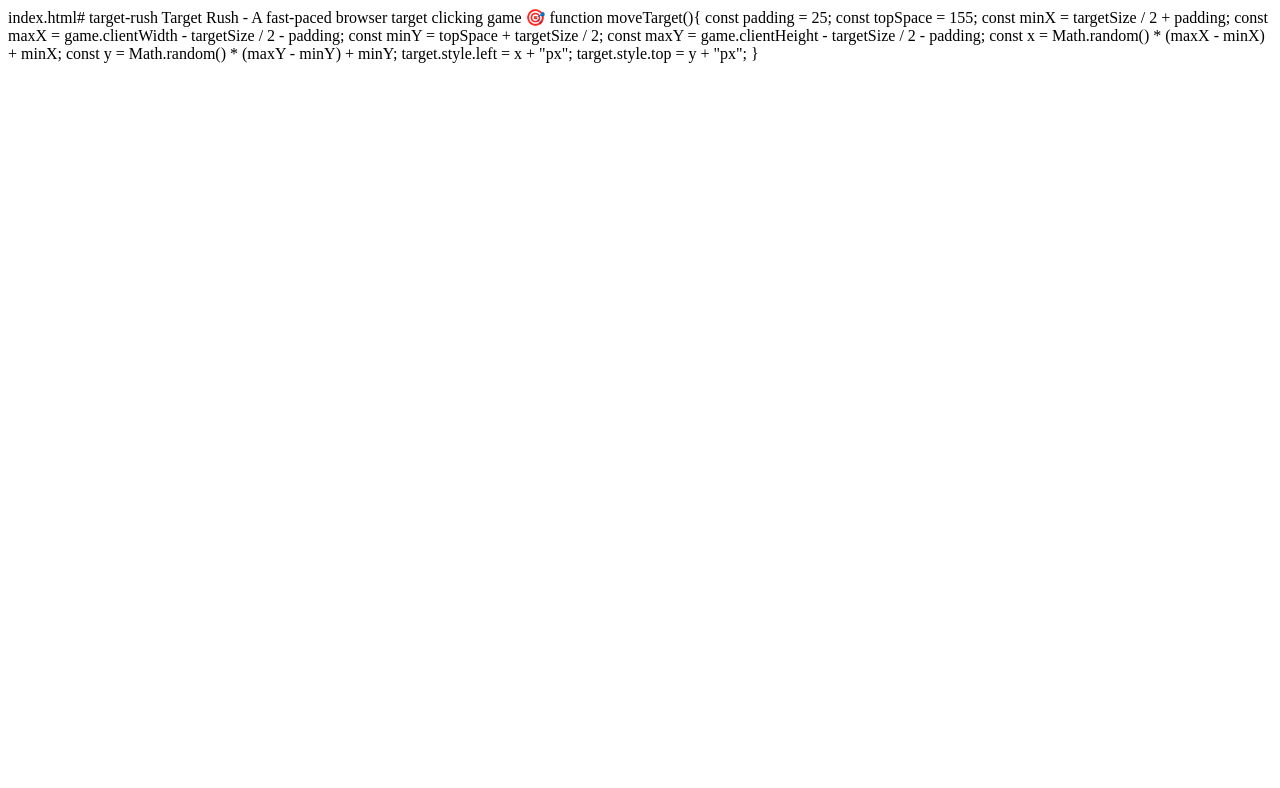
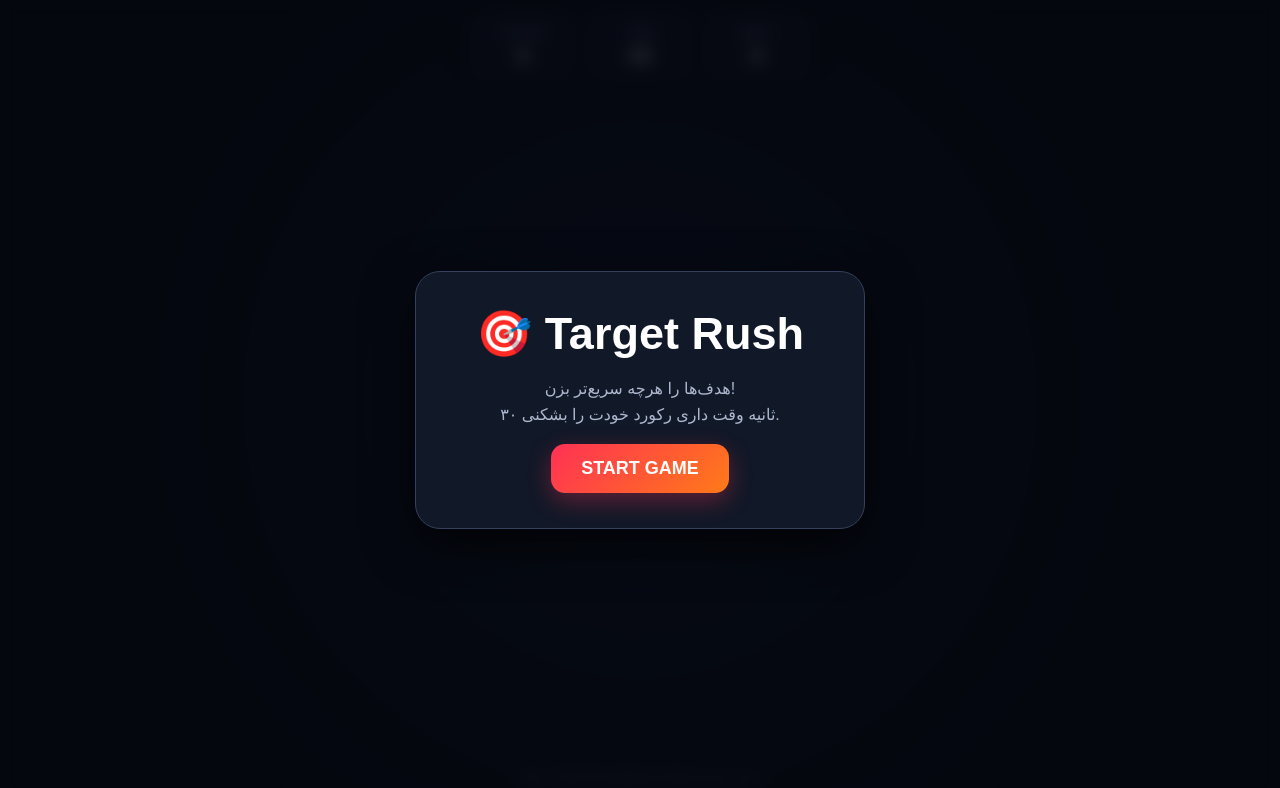
Before and after one commit to MirzaMcgM1390/target-rush, a plain HTML site: page index.html in a window 1280 px wide. Drawn offline with Linux system fonts and the light colour scheme.

Commit message:
Update index.html

```diff
--- a/index.html
+++ b/index.html
@@ -1,9 +1,236 @@
-index.html# target-rush
-Target Rush - A fast-paced browser target clicking game 🎯
+<!DOCTYPE html>
+<html lang="en">
+<head>
+<meta charset="UTF-8">
+<meta name="viewport" content="width=device-width,initial-scale=1.0">
+<title>Target Rush 🎯</title>
+
+<style>
+*{box-sizing:border-box}
+html,body{
+  margin:0;
+  width:100%;
+  height:100%;
+  overflow:hidden;
+  font-family:Arial,sans-serif;
+  background:#080b12;
+  color:white;
+}
+#game{
+  position:relative;
+  width:100%;
+  height:100%;
+  background:
+    radial-gradient(circle at center,#17213a 0%,#080b12 70%);
+  cursor:crosshair;
+}
+#top{
+  position:absolute;
+  top:15px;
+  left:50%;
+  transform:translateX(-50%);
+  display:flex;
+  gap:12px;
+  z-index:5;
+  flex-wrap:wrap;
+  justify-content:center;
+}
+.box{
+  min-width:105px;
+  padding:10px 15px;
+  border-radius:14px;
+  background:rgba(20,27,45,.9);
+  border:1px solid #34405e;
+  text-align:center;
+  box-shadow:0 5px 20px #0008;
+}
+.label{
+  font-size:12px;
+  color:#9ca9c8;
+}
+.value{
+  font-size:22px;
+  font-weight:bold;
+  margin-top:3px;
+}
+#target{
+  position:absolute;
+  width:80px;
+  height:80px;
+  border-radius:50%;
+  display:none;
+  transform:translate(-50%,-50%);
+  background:
+    radial-gradient(circle,
+      #fff 0 10%,
+      #e53935 11% 30%,
+      #fff 31% 48%,
+      #e53935 49% 68%,
+      #fff 69% 100%);
+  box-shadow:0 0 25px #ff334d;
+  user-select:none;
+}
+#target:active{
+  transform:translate(-50%,-50%) scale(.88);
+}
+#startScreen,#gameOver{
+  position:absolute;
+  inset:0;
+  display:flex;
+  align-items:center;
+  justify-content:center;
+  text-align:center;
+  background:rgba(4,7,14,.82);
+  backdrop-filter:blur(8px);
+  z-index:10;
+}
+.panel{
+  width:min(90%,450px);
+  padding:35px 25px;
+  border-radius:25px;
+  background:#111827;
+  border:1px solid #34405e;
+  box-shadow:0 15px 50px #000b;
+}
+h1{
+  margin:0 0 10px;
+  font-size:45px;
+}
+p{
+  color:#aeb9d0;
+  line-height:1.6;
+}
+button{
+  border:0;
+  border-radius:14px;
+  padding:14px 30px;
+  font-size:18px;
+  font-weight:bold;
+  color:white;
+  background:linear-gradient(135deg,#ff3155,#ff7a18);
+  cursor:pointer;
+  box-shadow:0 8px 25px #ff315555;
+}
+button:active{
+  transform:scale(.96);
+}
+#gameOver{display:none}
+.bigScore{
+  font-size:50px;
+  font-weight:bold;
+  margin:10px 0 20px;
+  color:#ff526d;
+}
+#hint{
+  position:absolute;
+  bottom:15px;
+  left:50%;
+  transform:translateX(-50%);
+  color:#687694;
+  font-size:13px;
+}
+</style>
+</head>
+
+<body>
+
+<div id="game">
+
+  <div id="top">
+    <div class="box">
+      <div class="label">SCORE</div>
+      <div id="score" class="value">0</div>
+    </div>
+
+    <div class="box">
+      <div class="label">TIME</div>
+      <div id="time" class="value">30</div>
+    </div>
+
+    <div class="box">
+      <div class="label">BEST</div>
+      <div id="best" class="value">0</div>
+    </div>
+  </div>
+
+  <div id="target"></div>
+
+  <div id="hint">Tap / Click the targets as fast as you can!</div>
+
+  <div id="startScreen">
+    <div class="panel">
+      <h1>🎯 Target Rush</h1>
+      <p>
+        هدف‌ها را هرچه سریع‌تر بزن!<br>
+        ۳۰ ثانیه وقت داری رکورد خودت را بشکنی.
+      </p>
+      <button onclick="startGame()">START GAME</button>
+    </div>
+  </div>
+
+  <div id="gameOver">
+    <div class="panel">
+      <h1>🏁 Game Over</h1>
+      <div class="bigScore" id="finalScore">0</div>
+      <p id="resultText"></p>
+      <button onclick="startGame()">PLAY AGAIN</button>
+    </div>
+  </div>
+
+</div>
+
+<script>
+const game = document.getElementById("game");
+const target = document.getElementById("target");
+const scoreEl = document.getElementById("score");
+const timeEl = document.getElementById("time");
+const bestEl = document.getElementById("best");
+const startScreen = document.getElementById("startScreen");
+const gameOver = document.getElementById("gameOver");
+const finalScore = document.getElementById("finalScore");
+const resultText = document.getElementById("resultText");
+
+let score = 0;
+let time = 30;
+let playing = false;
+let timer;
+let targetSize = 80;
+
+let best = Number(localStorage.getItem("targetRushBest") || 0);
+bestEl.textContent = best;
+
+function startGame(){
+  clearInterval(timer);
+
+  score = 0;
+  time = 30;
+  targetSize = 80;
+  playing = true;
+
+  scoreEl.textContent = score;
+  timeEl.textContent = time;
+
+  startScreen.style.display = "none";
+  gameOver.style.display = "none";
+
+  target.style.display = "block";
+
+  moveTarget();
+
+  timer = setInterval(() => {
+    time--;
+    timeEl.textContent = time;
+
+    if(time <= 0){
+      endGame();
+    }
+  },1000);
+}
+
 function moveTarget(){
 
-  const padding = 25;
-  const topSpace = 155;
+  const padding = 20;
+  const topSpace = 90;
 
   const minX = targetSize / 2 + padding;
   const maxX = game.clientWidth - targetSize / 2 - padding;
@@ -14,6 +241,60 @@ function moveTarget(){
   const x = Math.random() * (maxX - minX) + minX;
   const y = Math.random() * (maxY - minY) + minY;
 
+  target.style.width = targetSize + "px";
+  target.style.height = targetSize + "px";
   target.style.left = x + "px";
   target.style.top = y + "px";
 }
+
+function hitTarget(e){
+  if(!playing) return;
+
+  e.preventDefault();
+
+  score++;
+  scoreEl.textContent = score;
+
+  if(score > best){
+    best = score;
+    bestEl.textContent = best;
+    localStorage.setItem("targetRushBest",best);
+  }
+
+  // سخت‌تر شدن بازی
+  if(score % 5 === 0 && targetSize > 35){
+    targetSize -= 5;
+  }
+
+  moveTarget();
+}
+
+function endGame(){
+  playing = false;
+  clearInterval(timer);
+
+  target.style.display = "none";
+
+  finalScore.textContent = score;
+
+  if(score >= best && score > 0){
+    resultText.textContent = "🔥 رکورد جدید! عالی زدی!";
+  }else{
+    resultText.textContent =
+      "امتیازت " + score + " شد. دوباره امتحان کن!";
+  }
+
+  gameOver.style.display = "flex";
+}
+
+target.addEventListener("pointerdown",hitTarget);
+
+document.addEventListener("keydown",e=>{
+  if(e.key === "Enter" && !playing){
+    startGame();
+  }
+});
+</script>
+
+</body>
+  </html>
```
